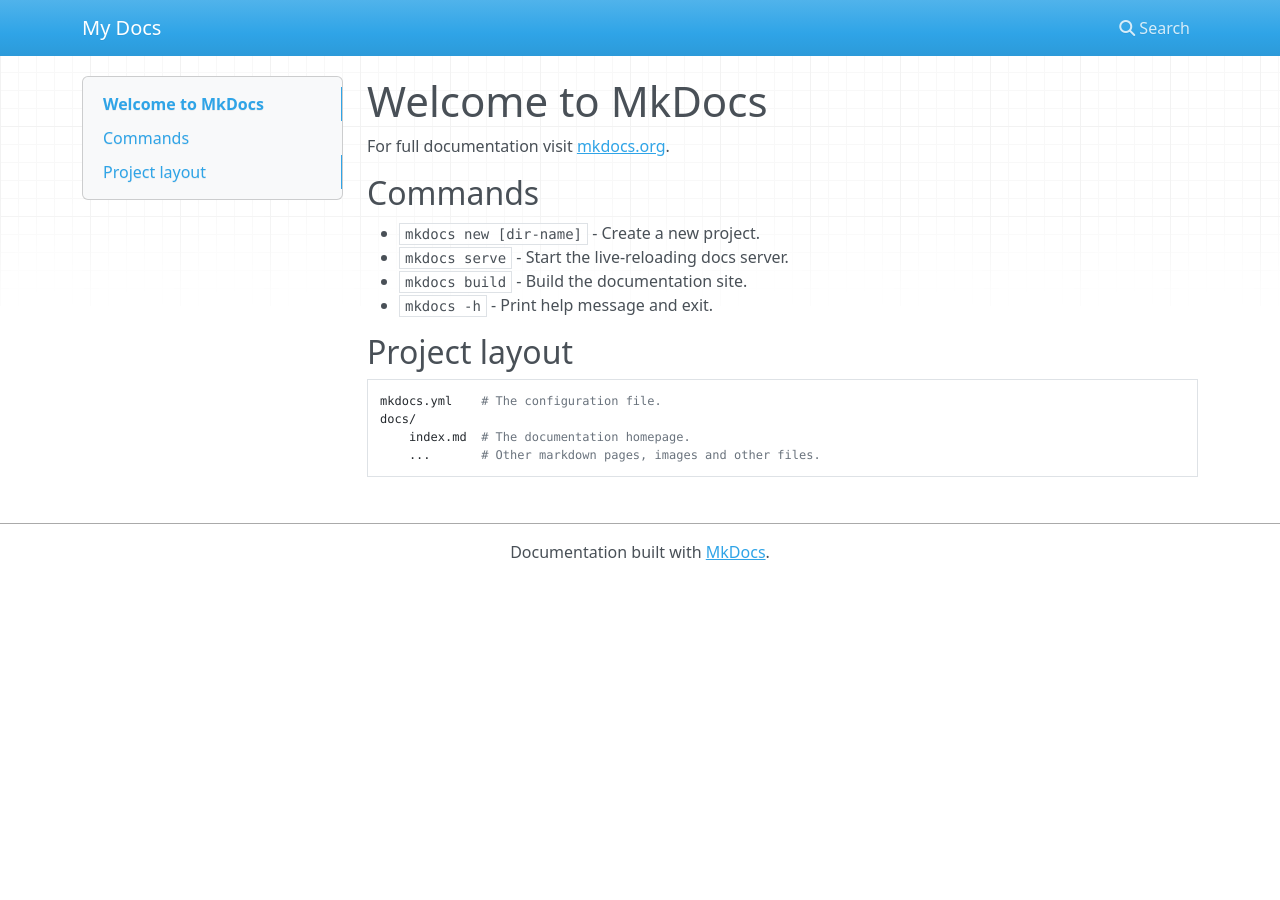
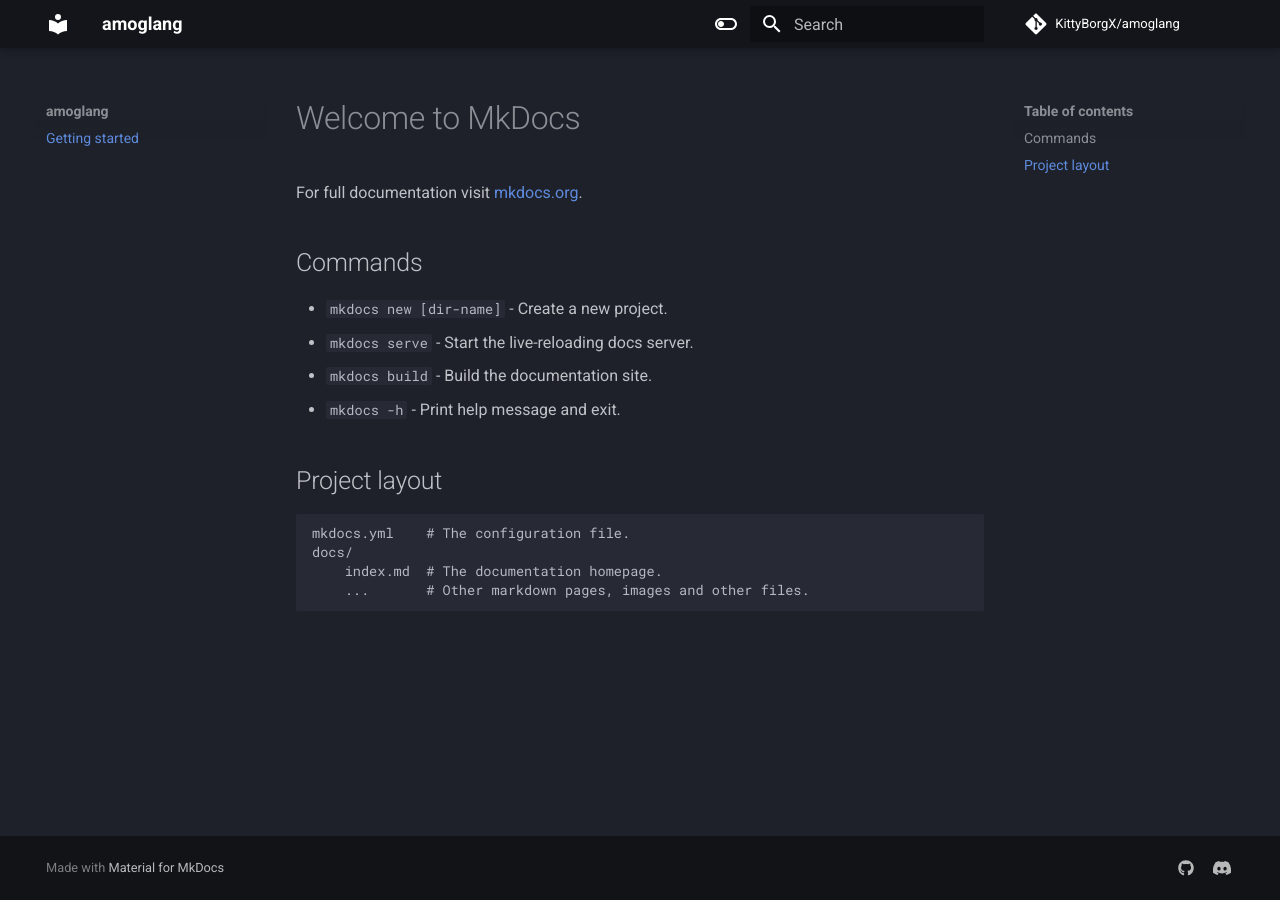
Before and after one commit to SR-05/amoglang, an MkDocs documentation site: the page built from website/docs/index.md, in a window 1280 px wide. Built offline with MkDocs 1.6.1 and Material for MkDocs 9.7.7, drawn with Linux system fonts in a browser that asks for light colours; nearby versions of some CDN libraries; comment, search, counter and statistics services are not loaded.

Commit message:
Update mkdocs.yml

```diff
--- a/website/mkdocs.yml
+++ b/website/mkdocs.yml
@@ -1 +1,32 @@
-site_name: My Docs
+site_name: amoglang
+plugins:
+  - search
+theme:
+  palette:
+    - scheme: slate
+      primary: black
+      toggle:
+        icon: material/toggle-switch-off-outline
+        name: Switch to light mode
+    - scheme: default
+      toggle:
+        icon: material/toggle-switch
+        name: Switch to dark mode
+  name: material
+  features:
+    - navigation.instant
+    - navigation.tracking
+    - search.suggest
+    - search.highlight
+extra:
+  social:
+    - icon: fontawesome/brands/github
+      link: https://github.com/KittyBorgX/amoglang
+    - icon: fontawesome/brands/discord
+      link: https://discord.gg/xfnnEVyCgv
+
+repo_url: https://github.com/KittyBorgX/amoglang
+repo_name: KittyBorgX/amoglang
+
+nav:
+  - Getting started: index.md
```
